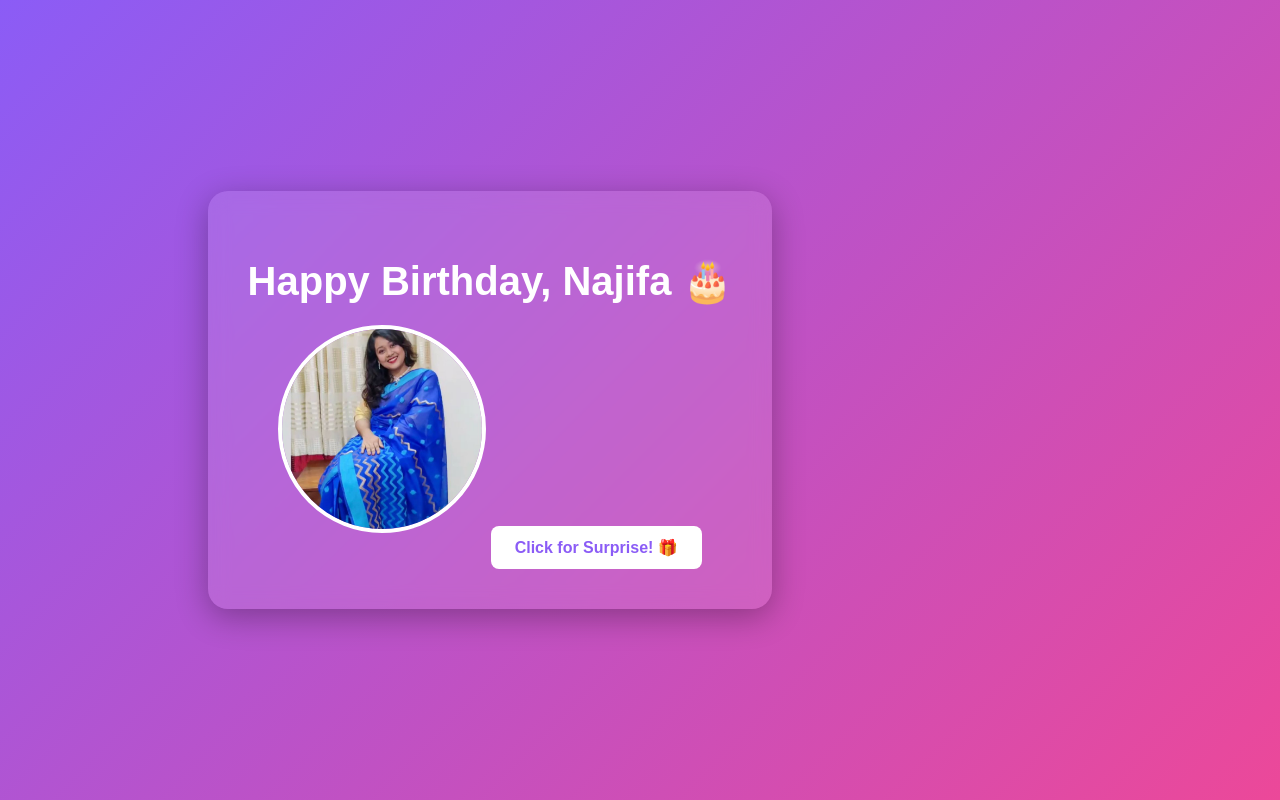
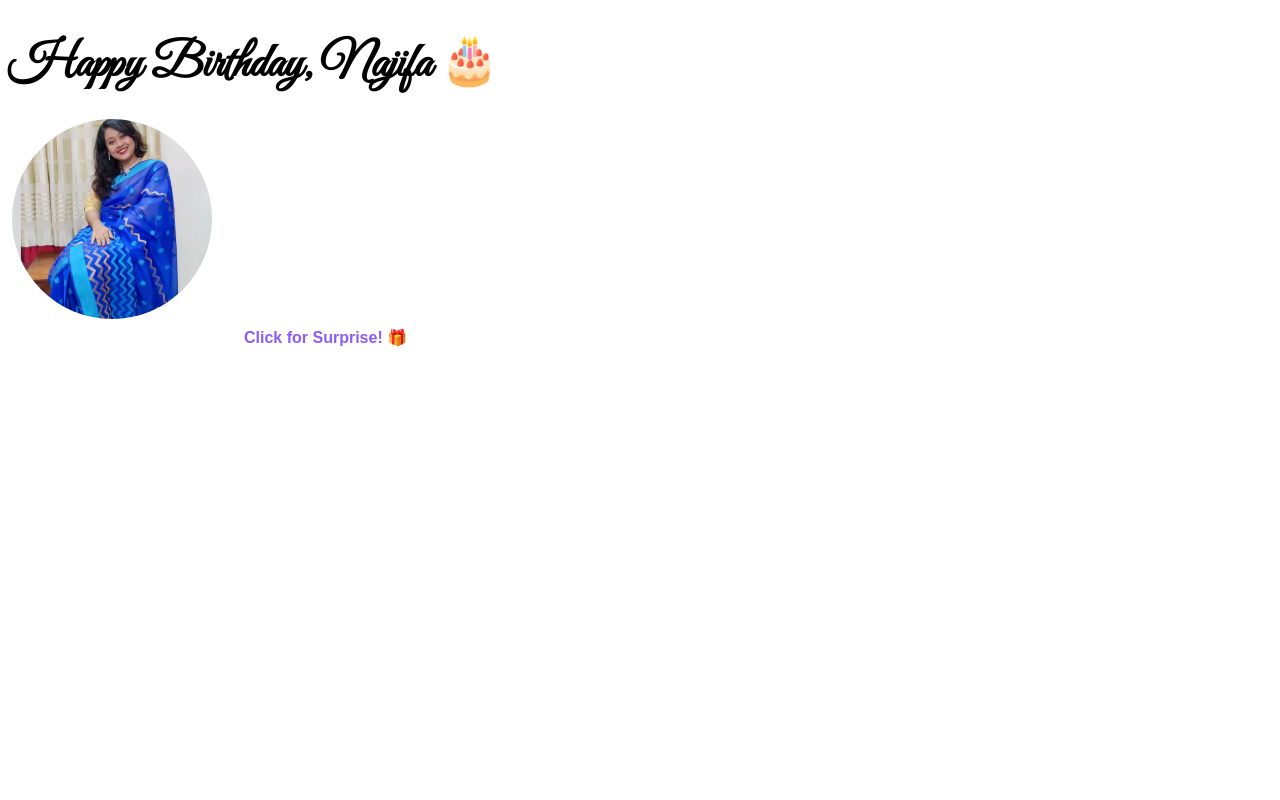
Before and after one commit to mushfiqcse/NAJIFA, a plain HTML site: page index.html in a window 1280 px wide. Drawn offline with Linux system fonts and the light colour scheme.

Commit message:
Refactor style.css and add new styles

```diff
--- a/style.css
+++ b/style.css
@@ -1,28 +1,10 @@
 /* style.css */
-body {
-  margin: 0;
-  height: 100vh;
-  display: flex;
-  justify-content: center;
-  align-items: center;
-  background: linear-gradient(135deg, #8b5cf6, #ec4899);
-  font-family: 'Poppins', sans-serif;
-  color: white;
-  text-align: center;
+.title {
+font-family: 'Great Vibes', cursive;
+font-size: 3rem;
+margin-bottom: 20px;
 }
 
-.container {
-  background: rgba(255, 255, 255, 0.1);
-  padding: 40px;
-  border-radius: 20px;
-  box-shadow: 0 8px 32px rgba(0, 0, 0, 0.3);
-  backdrop-filter: blur(10px);
-}
-
-h1 {
-  font-size: 2.5rem;
-  margin-bottom: 20px;
-}
 
 .photo {
 width: 200px;
@@ -32,6 +14,7 @@ h1 {
 border: 4px solid white;
 margin-bottom: 20px;
 }
+
 
 button {
 background: white;
@@ -45,10 +28,12 @@ button {
 transition: all 0.3s ease;
 }
 
+
 button:hover {
 background: #f9f5ff;
 transform: scale(1.05);
 }
+
 
 #giftMessage {
 font-size: 1.8rem;
@@ -56,16 +41,25 @@ button:hover {
 display: none;
 }
 
+
+#loveMessages {
+margin-top: 20px;
+font-size: 1.3rem;
+display: none;
+}
+
+
 .hidden {
 display: none;
 }
 
-#confettiCanvas {
+
+#heartCanvas {
 position: fixed;
 top: 0;
 left: 0;
 width: 100%;
 height: 100%;
 pointer-events: none;
-  z-index: 999;
+z-index: 5;
 }
```
Lines whose indentation alone changed are shown as unchanged.
